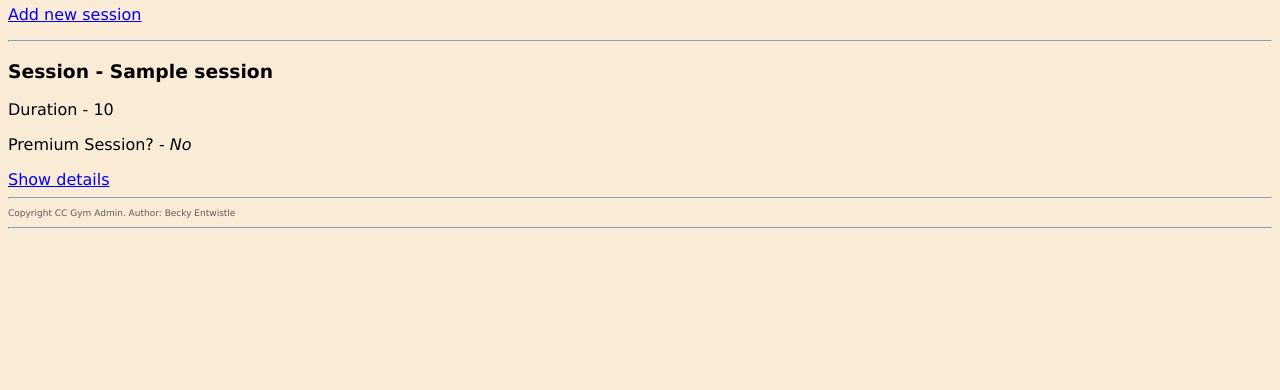
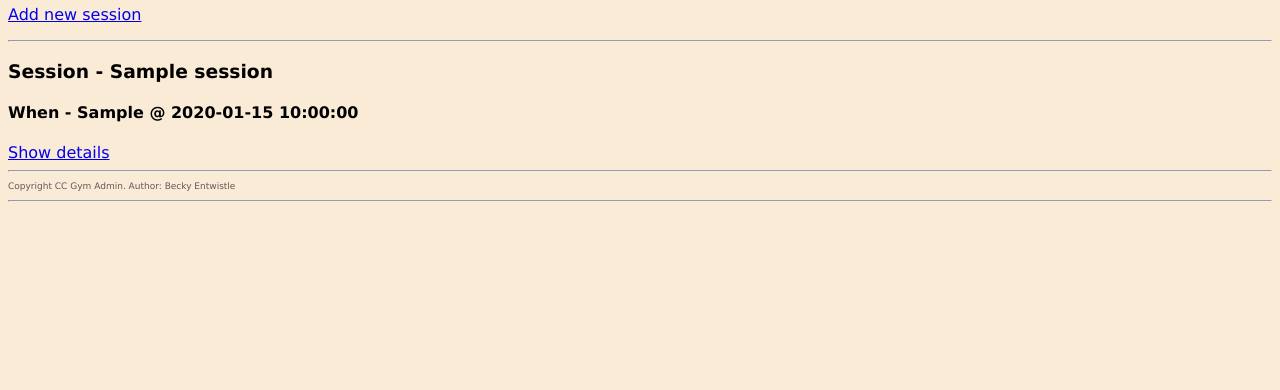
Before and after one commit to bjentwistle/Gym_members_project, a Flask app: page /sessions in a window 1280 px wide. Shown: the part 410-800 px from the top of the page. Run offline with Flask 3, Linux system fonts and the light colour scheme; a database or web service that is not in the repository returns one stand-in record (values such as "Sample title"); some libraries are stand-ins or nearby versions.

Commit message:
MVP acheived

```diff
--- a/project_code/console.py
+++ b/project_code/console.py
@@ -18,8 +18,8 @@ member_repo.save(member3)
 
 session_repo.delete_all()
 #Create instances of sessions and save
-session1 = Session("Muy Thai", 90, True)
-session2 = Session("Extreme Spin", 30, False)
+session1 = Session("Muy Thai", 90, True, "Sunday", "5PM")
+session2 = Session("Extreme Spin", 30, False, "Monday", "9AM")
 
 session_repo.save(session1)
 session_repo.save(session2)
--- a/project_code/controllers/sessions_controller.py
+++ b/project_code/controllers/sessions_controller.py
@@ -29,9 +29,12 @@ def add_session():
 def submit_session():
     name = request.form['name']
     duration = request.form['duration']
+    what_day = request.form['what_day']
+    what_time = request.form['what_time']
+
     premium_session = True if 'premium_session' in request.form else False # will cause errors if not ticked hence else False is needed.
 
-    new_session = Session(name, duration, premium_session)
+    new_session = Session(name, duration, premium_session, what_day, what_time)
     session_repo.save(new_session)
     return redirect("/sessions")
 
@@ -51,6 +54,8 @@ def update_session(id):
     name = request.form['name']
     duration = request.form['duration']
     premium_session = request.form["premium_session"]
-    edit_session = Session(name, duration, premium_session, id)
+    what_day = request.form['what_day']
+    what_time = request.form['what_time']
+    edit_session = Session(name, duration, premium_session, what_day, what_time, id)
     session_repo.update(edit_session)
     return redirect('/sessions')
--- a/project_code/db/gym_emulator.sql
+++ b/project_code/db/gym_emulator.sql
@@ -15,7 +15,9 @@ CREATE TABLE sessions (
     id SERIAL PRIMARY KEY,
     name VARCHAR(255),
     duration INT,
-    premium_session BOOLEAN
+    premium_session BOOLEAN,
+    what_day VARCHAR(255),
+    what_time VARCHAR(255)
 
 );
 
--- a/project_code/models/session.py
+++ b/project_code/models/session.py
@@ -1,6 +1,8 @@
 class Session:
-    def __init__(self, name, duration, premium_session, id = None):
+    def __init__(self, name, duration, premium_session, what_day, what_time, id = None):
         self.name = name
         self.duration = duration
         self.premium_session = premium_session
+        self.what_day = what_day
+        self.what_time = what_time
         self.id = id
--- a/project_code/repositories/session_repo.py
+++ b/project_code/repositories/session_repo.py
@@ -4,8 +4,8 @@ from models.session import Session
 
 #Need to be able to save gym sessions to the table
 def save(session):
-    sql = "INSERT INTO sessions (name, duration, premium_session) VALUES (%s,%s,%s) RETURNING id"
-    values = [session.name, session.duration, session.premium_session]
+    sql = "INSERT INTO sessions (name, duration, premium_session, what_day, what_time) VALUES (%s,%s,%s,%s,%s) RETURNING id"
+    values = [session.name, session.duration, session.premium_session, session.what_day, session.what_time]
     results = run_sql(sql, values)
     session.id = results[0]["id"]
     return session
@@ -19,7 +19,7 @@ def select(id):
 
     if results:
         result = results[0]
-        session = Session(result['name'], result['duration'], result['premium_session'], result['id'])
+        session = Session(result['name'], result['duration'], result['premium_session'], result['what_day'] , result['what_time'], result['id'])
     return session
 
 #Need a function to select all the rows in the table of members
@@ -29,14 +29,14 @@ def select_all():
     results = run_sql(sql)
     if results:
         for result in results:
-            session = Session(result['name'], result['duration'], result['premium_session'], result['id'])
+            session = Session(result['name'], result['duration'], result['premium_session'], result['what_day'], result['what_time'], result['id'])
             sessions.append(session)
         sessions.sort(key=lambda x: x.name) #from google 'sorting an object' so my sessions list stays in alphabetical order after updating.
     return sessions
 
 def update(session):
-    sql = "UPDATE sessions SET (name, duration, premium_session) = (%s, %s, %s) WHERE id = %s"
-    values = [session.name, session.duration, session.premium_session, session.id]
+    sql = "UPDATE sessions SET (name, duration, premium_session, what_day, what_time) = (%s, %s, %s, %s, %s) WHERE id = %s"
+    values = [session.name, session.duration, session.premium_session,session.what_day, session.what_time, session.id]
     run_sql(sql, values)
 
 #Delete all rows from the sessions table - used for tesing purposes only
--- a/project_code/templates/sessions/new.jinja
+++ b/project_code/templates/sessions/new.jinja
@@ -11,6 +11,12 @@
     <label class = label for="duration">Duration in minutes</label>
     <input type="text" name="duration" id="duration">
 
+    <label class = label for="what_day">Which day</label>
+    <input type="text" name="what_day" id="what_day">
+
+    <label class = label for="what_time">When</label>
+    <input type="text" name="what_time" id="what_time">
+
     {# May wish to put in a day and time here #}
 
     <label class = label for="permium_member">Premium member?</label>
--- a/project_code/templates/sessions/sessions.jinja
+++ b/project_code/templates/sessions/sessions.jinja
@@ -17,15 +17,8 @@
 
 <div class = "session">
 <h3> Session - {{ session.name}} </h3>
-<p> Duration -  {{ session.duration }} </p>
-<p> Premium Session? -
-        {% if session.premium_session == True %}
-            Yes
-        {% else %}
-            <i> No </i>
-        {% endif %} </p>
-</p></p>
-{# May wish to put in a day and time here #}
+<h4> When - {{session.what_day}} @ {{session.what_time}} </h4>
+
 <a href = "/sessions/{{ session.id }}" > Show details </a> <!--add a link to each session selected by index in sessions /-->
 <hr>
 
--- a/project_code/templates/sessions/single_session.jinja
+++ b/project_code/templates/sessions/single_session.jinja
@@ -7,6 +7,7 @@
     <div>
         <h4>Name - {{ session.name }}</h4>
         <p>Duration in minutes - {{ session.duration  }} </p>
+        <p> When - {{session.what_day}} @ {{session.what_time}} </p>
         <p>Premium Session? -
         {% if session.premium_session == True %}
             Yes
```
Also changed, not shown: project_code/templates/sessions/edit.jinja (+10 -0 lines).
